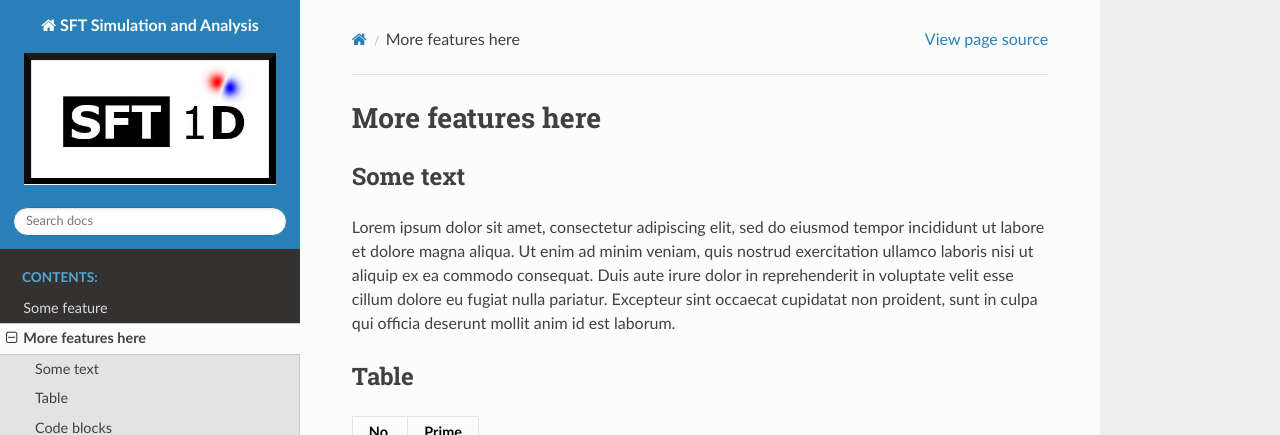
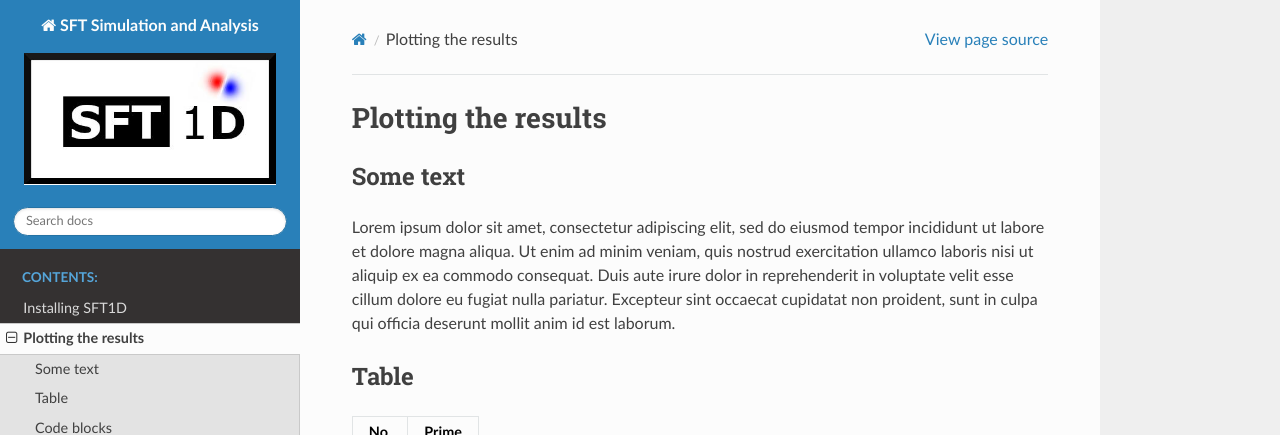
Before and after one commit to sr-dash/SFT-1D, a Sphinx documentation site: the page built from docs/another-feature.md, in a window 1280 px wide and 1345 px high. Shown: the top 435 px of the window. Built offline with Sphinx 7.4.7 and the Read the Docs theme 2.0.0, drawn with Linux system fonts in a browser that asks for light colours.

```diff
--- a/docs/another-feature.md
+++ b/docs/another-feature.md
@@ -1,4 +1,4 @@
-# More features here
+# Plotting the results
 
 
 ## Some text
--- a/docs/some-feature.md
+++ b/docs/some-feature.md
@@ -1,4 +1,4 @@
-# Some feature
+# Installing SFT1D
 
 ## Subsection
 
```
Also changed, not shown: docs/index.rst (+14 -1 lines).
